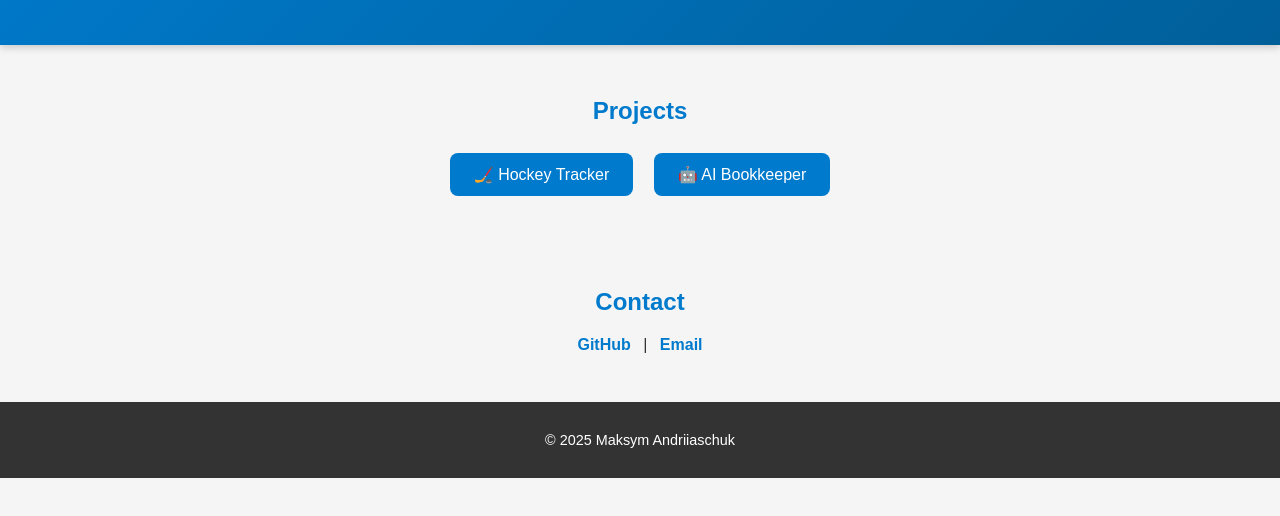
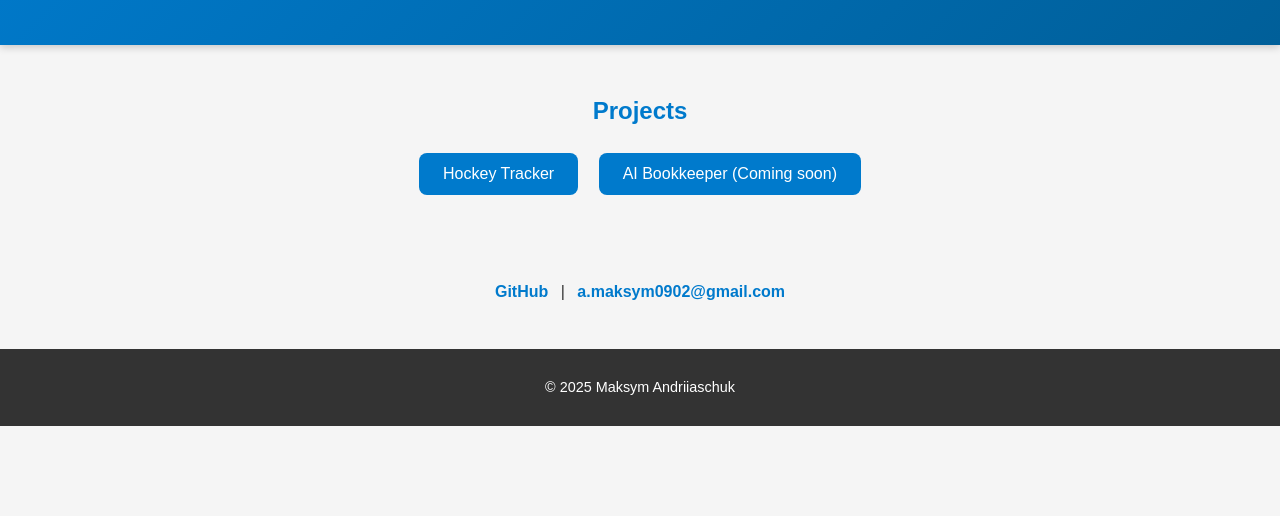
Before and after one commit to amaksym07/amaksym07.github.io, a plain HTML site: page index.html in a window 1280 px wide. Shown: the part 116-632 px from the top of the page. Drawn offline with Linux system fonts and the light colour scheme.

Commit message:
changed email

```diff
--- a/index.html
+++ b/index.html
@@ -83,18 +83,17 @@
   <section>
     <h2>Projects</h2>
     <a href="https://github.com/amaksym07/amaksym07.github.io/tree/main/hockey" target="_blank" class="project-btn">
-      🏒 Hockey Tracker
+      Hockey Tracker
     </a>
     <a href="#" class="project-btn">
-      🤖 AI Bookkeeper
+      AI Bookkeeper (Coming soon)
     </a>
   </section>
 
   <section class="contact">
-    <h2>Contact</h2>
     <p>
       <a href="https://github.com/amaksym07" target="_blank">GitHub</a> |
-      <a href="mailto:a.maksym0902@gmail.com">Email</a>
+      <a href="mailto:a.maksym0902@gmail.com">a.maksym0902@gmail.com</a>
     </p>
   </section>
 
```
